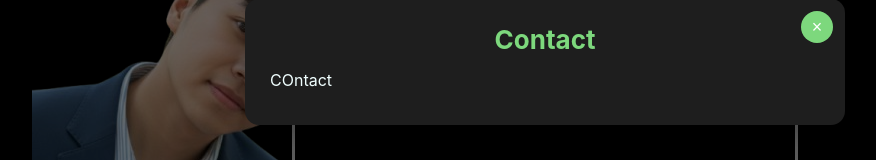
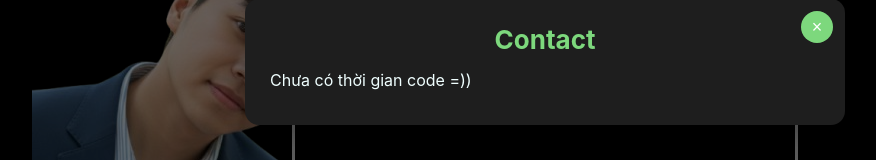
Before and after one commit to ducthanhnguyen04/portfolio-thanh, a React (Create React App) app: page / in a window 1280 px wide. Both pictures are taken after a click on the element "Contact". Shown: the part 338-498 px from the top of the page, without its empty margins (95-971 px from the left). Built offline with nearby package versions, Linux system fonts and the light colour scheme; grey boxes are pictures that could not be loaded.

Commit message:
update code

```diff
--- a/src/ui/contact.modal/contact.modal.jsx
+++ b/src/ui/contact.modal/contact.modal.jsx
@@ -2,7 +2,7 @@ import "./contact.modal.css";
 
 function ContactModal() {
     return (
-        <div>COntact</div>
+        <div>Chưa có thời gian code =))</div>
     )
 }
 export default ContactModal;
```
